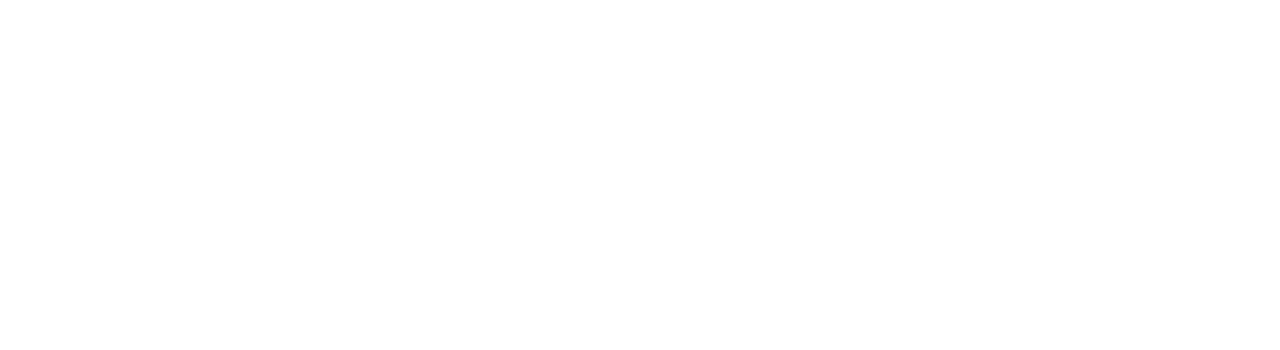
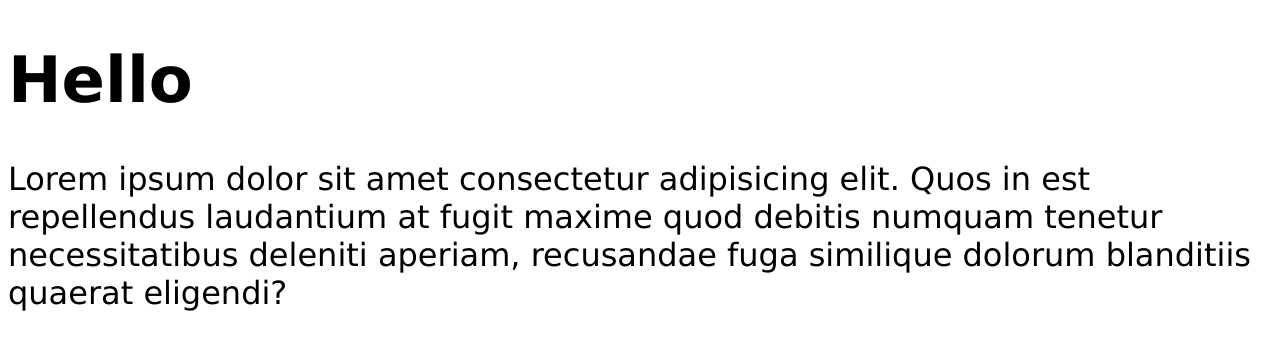
Before and after one commit to lalettywambo/js-tut, a plain HTML site: page index.html in a window 1280 px wide. Drawn offline with Linux system fonts and the light colour scheme.

Commit message:
add content and change name of file

```diff
--- a/index.html
+++ b/index.html
@@ -4,9 +4,11 @@
     <meta charset="UTF-8">
     <meta name="viewport" content="width=device-width, initial-scale=1.0">
     <title>My Website</title>
-    <link
+    <link rel="stylesheet" href="style.css">
 </head>
 <body>
-
+    <h1>Hello</h1>
+    <p>Lorem ipsum dolor sit amet consectetur adipisicing elit. Quos in est repellendus laudantium at fugit maxime quod debitis numquam tenetur necessitatibus deleniti aperiam, recusandae fuga similique dolorum blanditiis quaerat eligendi?</p>
+    <script src="index.js"></script>
 </body>
 </html>
--- /dev/null
+++ b/index.js
@@ -0,0 +1 @@
+console.log(`Hello love love you`)
--- a/style.css
+++ b/style.css
@@ -0,0 +1,4 @@
+body{
+    font-family: Verdana, Geneva, Tahoma, sans-serif;
+    font-size: 2em;
+}
```
Also changed, not shown: inde.js (deleted).
